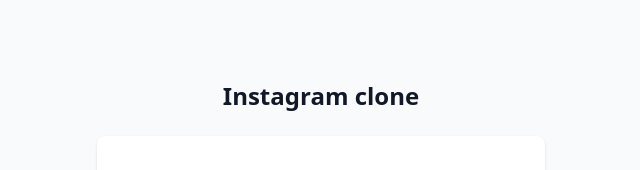
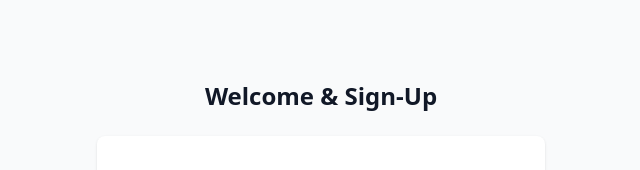
Before and after one commit to whytemig/M, a React (Vite) app in the folder client/instagram-clone/: page /signup in a window 1280 px wide. Shown: the top 170 px of the page, without its empty margins (319-959 px from the left). Built offline with nearby package versions, Linux system fonts and the light colour scheme.

Commit message:
bug fixes

```diff
--- a/client/instagram-clone/src/App.jsx
+++ b/client/instagram-clone/src/App.jsx
@@ -15,18 +15,9 @@
       <Routes>
         <Route path="/" element={user ? <Home /> : <Navigate to="/login" />} />
 
-        <Route
-          path="signup"
-          element={!user ? <SignupPage /> : <Navigate to="/" />}
-        />
-        <Route
-          path="login"
-          element={!user ? <LoginPage /> : <Navigate to="/" />}
-        />
-        <Route
-          path="/profileDetails/:id"
-          element={user ? <ProfileDetails /> : <Navigate to="/login" />}
-        />
+        <Route path="signup" element={<SignupPage />} />
+        <Route path="login" element={<LoginPage />} />
+        <Route path="/profileDetails/:id" element={<ProfileDetails />} />
       </Routes>
     </>
   );
--- a/client/instagram-clone/src/components/Login.jsx
+++ b/client/instagram-clone/src/components/Login.jsx
@@ -63,7 +63,7 @@
                 href="#"
                 className="flex items-center mb-6 text-2xl font-semibold text-gray-900 dark:text-white"
               >
-                Instagram clone
+                Welcome & Login
               </a>
               <div className="w-full bg-white rounded-lg shadow dark:border md:mt-0 sm:max-w-md xl:p-0 dark:bg-gray-800 dark:border-gray-700 p-2">
                 <div className="p-6 space-y-4 md:space-y-6 sm:p-8">
--- a/client/instagram-clone/src/components/Signup.jsx
+++ b/client/instagram-clone/src/components/Signup.jsx
@@ -78,9 +78,9 @@
           <div className=" flex flex-col items-center justify-center px-6 py-8 mx-auto lg:py-0 p-20">
             <a
               href="#"
-              className="flex items-center mb-6 text-2xl font-semibold text-gray-900 dark:text-white"
+              className="flex items-center mb-6 text-2xl font-semibold text-gray-900 dark:text-white capitalize"
             >
-              Instagram clone
+              Welcome & Sign-Up
             </a>
             <div className="w-full bg-white rounded-lg shadow dark:border md:mt-0 sm:max-w-md xl:p-0 dark:bg-gray-800 dark:border-gray-700 p-2">
               <div className="p-6 space-y-4 md:space-y-6 sm:p-8">
--- a/client/instagram-clone/src/components/SinglePost.jsx
+++ b/client/instagram-clone/src/components/SinglePost.jsx
@@ -143,7 +143,7 @@
               <div className="bg-slate-600 rounded-[50%] w-full h-full p-2 text-white">
                 {user._id === post.user._id
                   ? user.firstName.toString().charAt(0)
-                  : post.user.firstName.toString().charAt(0)}
+                  : post?.user?.firstName?.toString().charAt(0)}
               </div>
             </Link>
             {/* link to profiledetails by user ID */}
```
Also changed, not shown: 1 other file (tests, documents, lock files or other folders).
